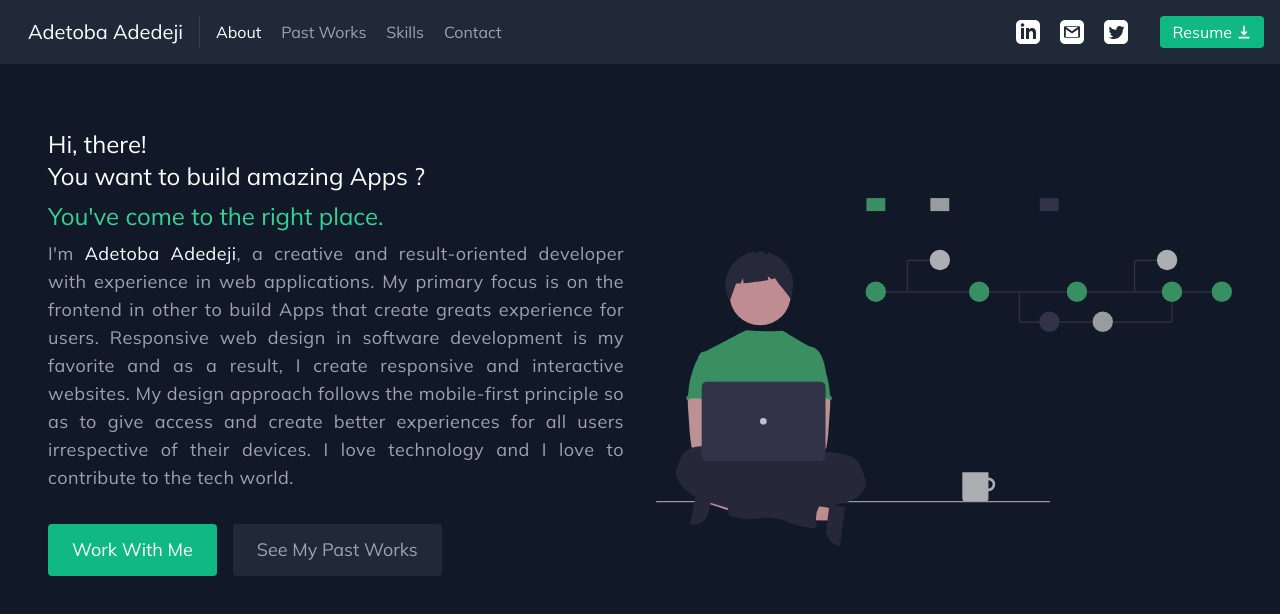
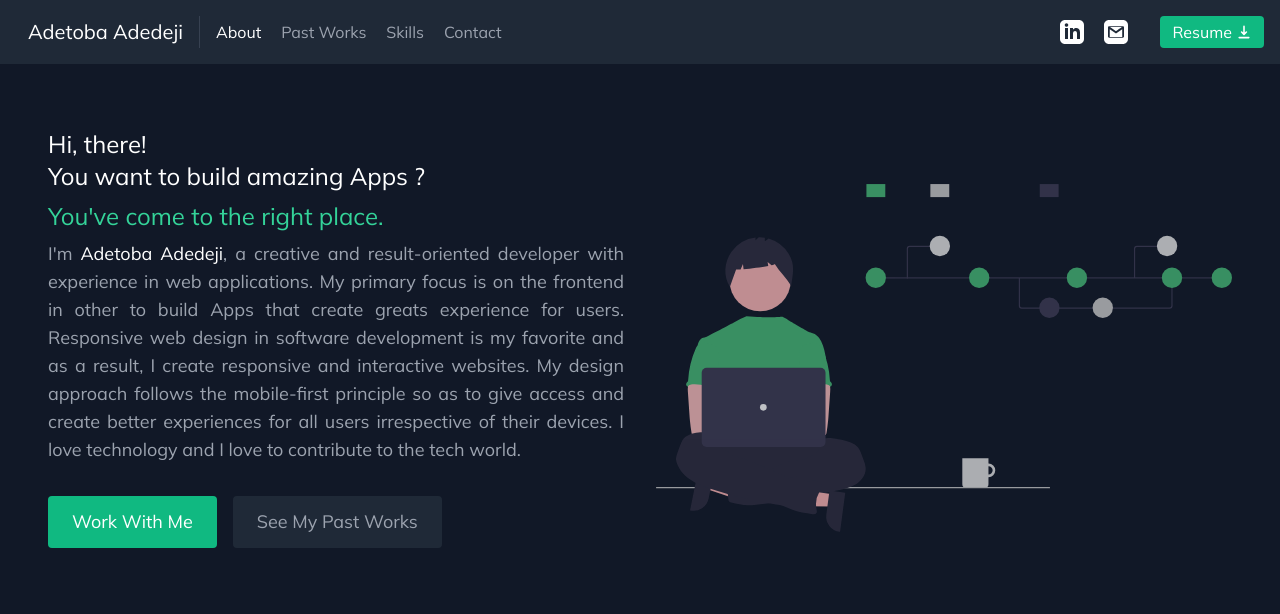
Before and after one commit to adetobaadedeji/myPortfolio, a React (Create React App) app: page / in a window 1280 px wide. Shown: the top 614 px of the page. Built offline with nearby package versions, Linux system fonts and the light colour scheme.

Commit message:
Added social icons to the navbar

```diff
--- a/src/components/About.js
+++ b/src/components/About.js
@@ -16,12 +16,12 @@ const About = () => {
 					<h2 className='text-xl sm:text-2xl  mb-2 font-medium text-green-400'>
 						You've come to the right place.
 					</h2>
-					<p className='mb-8 text-sm sm:text-base xl:text-lg text-justify  leading-relaxed tracking-wide'>
-						I'm <span className='text-white'> Adetoba Adedeji</span>, a creative
-						and result-oriented developer with experience in web applications.
-						My primary focus is on the frontend in other to build Apps that
-						create greats experience for users. Responsive web design in
-						software development is my favorite and as a result, I create
+					<p className='mb-8 text-sm sm:text-base xl:text-lg text-justify  leading-relaxed '>
+						I'm <span className='text-white'> Adetoba Adedeji</span>, a
+						creative and result-oriented developer with experience in web
+						applications. My primary focus is on the frontend in other to build
+						Apps that create greats experience for users. Responsive web design
+						in software development is my favorite and as a result, I create
 						responsive and interactive websites. My design approach follows the
 						mobile-first principle so as to give access and create better
 						experiences for all users irrespective of their devices. I love
--- a/src/components/Navbar.js
+++ b/src/components/Navbar.js
@@ -67,13 +67,13 @@ const Navbar = () => {
 						>
 							<Email />
 						</a>
-						<a
+						{/* <a
 							href='https://www.linkedin.com/in/adetoba-adedeji/'
 							target='_blank'
 							rel='noopener noreferrer'
 						>
 							<Twitter />
-						</a>
+						</a> */}
 					</div>
 					<a
 						download
@@ -107,13 +107,13 @@ const Navbar = () => {
 					>
 						<Email />
 					</a>
-					<a
+					{/* <a
 						href='https://www.linkedin.com/in/adetoba-adedeji/'
 						target='_blank'
 						rel='noopener noreferrer'
 					>
 						<Twitter />
-					</a>
+					</a> */}
 				</div>
 				<a
 					href='/Resume-ADETOBA-ADEDEJI.pdf'
--- a/src/components/Projects.js
+++ b/src/components/Projects.js
@@ -38,7 +38,7 @@ const Projects = () => {
 									<h1 className='title-font text-lg text-green-400 tracking-widest font-medium mb-3'>
 										{project.title}
 									</h1>
-									<p className='leading-relaxed text-left  text-sm sm:text-base xl:text-lg tracking-wide'>
+									<p className='leading-relaxed text-left  text-sm sm:text-base xl:text-lg '>
 										{project.description}
 									</p>
 									<h2 className='tracking-widest text-lg title-font font-medium text-green-400 my-4'>
```
